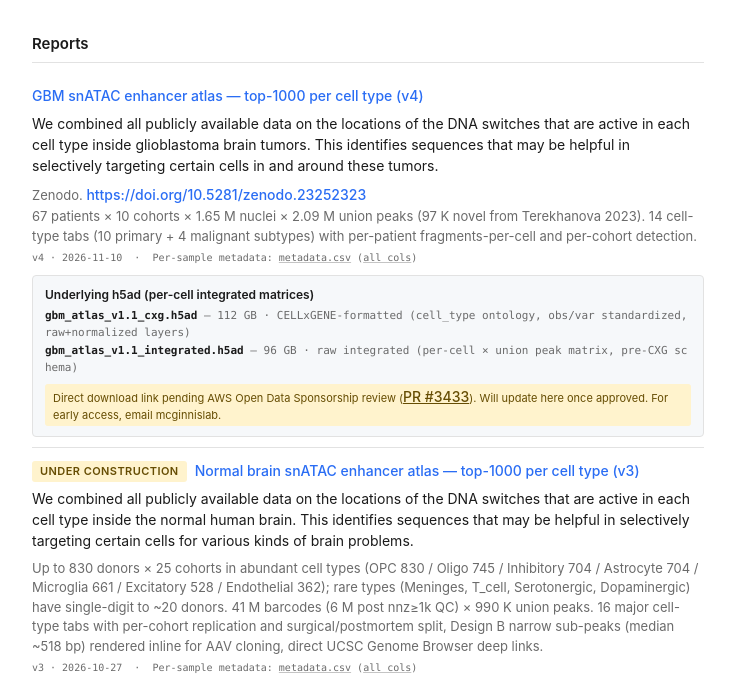
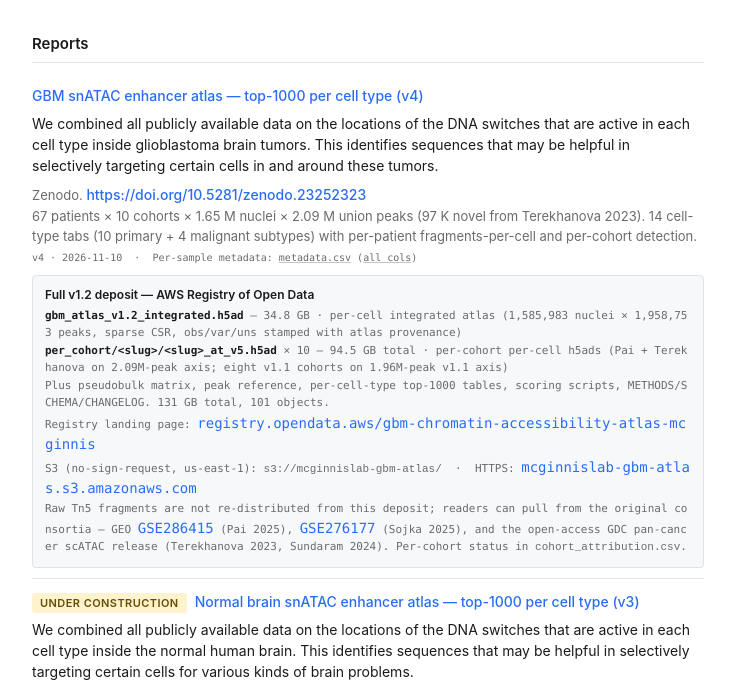
Before and after one commit to jpmcginnis/mcginnislab-data, a plain HTML site: page index.html in a window 1280 px wide. Shown: the part 111-793 px from the top of the page, without its empty margins (272-1007 px from the left). Drawn offline with Linux system fonts and the light colour scheme.

Commit message:
GBM atlas: replace pending-AWS banner with live S3 + Registry links
- v1.2 h5ad names + sizes (34.8 GB integrated + 94.5 GB per-cohort × 10)
- registry.opendata.aws/gbm-chromatin-accessibility-atlas-mcginnis
- s3://mcginnislab-gbm-atlas/ + https endpoint
- Raw-fragment upstream pointers (GEO GSE286415, GSE276177, GDC)
- Fix stale GitHub path (Glioblastoma%20snATACseq → glioblastoma-snATAC-seq)

Co-Authored-By: Claude Opus 4.7 <noreply@anthropic.com>

```diff
--- a/index.html
+++ b/index.html
@@ -155,10 +155,13 @@
       <div class="desc">67 patients × 10 cohorts × 1.65 M nuclei × 2.09 M union peaks (97 K novel from Terekhanova 2023). 14 cell-type tabs (10 primary + 4 malignant subtypes) with per-patient fragments-per-cell and per-cohort detection.</div>
       <div class="meta">v4 · 2026-11-10 &nbsp;·&nbsp; Per-sample metadata: <a href="/gbm-atlas/metadata.csv" download>metadata.csv</a> (<a href="/gbm-atlas/metadata-full.csv" download>all cols</a>)</div>
       <div class="h5ad">
-        <div class="h5ad-title">Underlying h5ad (per-cell integrated matrices)</div>
-        <div class="h5ad-row"><strong>gbm_atlas_v1.1_cxg.h5ad</strong> — 112 GB · CELLxGENE-formatted (cell_type ontology, obs/var standardized, raw+normalized layers)</div>
-        <div class="h5ad-row"><strong>gbm_atlas_v1.1_integrated.h5ad</strong> — 96 GB · raw integrated (per-cell × union peak matrix, pre-CXG schema)</div>
-        <div class="pending">Direct download link pending AWS Open Data Sponsorship review (<a href="https://github.com/awslabs/open-data-registry/pull/3433" target="_blank" rel="noopener noreferrer" style="color:#664d03;text-decoration:underline;">PR #3433</a>). Will update here once approved. For early access, email mcginnislab.</div>
+        <div class="h5ad-title">Full v1.2 deposit — AWS Registry of Open Data</div>
+        <div class="h5ad-row"><strong>gbm_atlas_v1.2_integrated.h5ad</strong> — 34.8 GB · per-cell integrated atlas (1,585,983 nuclei × 1,958,753 peaks, sparse CSR, obs/var/uns stamped with atlas provenance)</div>
+        <div class="h5ad-row"><strong>per_cohort/&lt;slug&gt;/&lt;slug&gt;_at_v5.h5ad</strong> × 10 — 94.5 GB total · per-cohort per-cell h5ads (Pai + Terekhanova on 2.09M-peak axis; eight v1.1 cohorts on 1.96M-peak v1.1 axis)</div>
+        <div class="h5ad-row">Plus pseudobulk matrix, peak reference, per-cell-type top-1000 tables, scoring scripts, METHODS/SCHEMA/CHANGELOG. 131 GB total, 101 objects.</div>
+        <div class="h5ad-row">Registry landing page: <a href="https://registry.opendata.aws/gbm-chromatin-accessibility-atlas-mcginnis/" style="word-break: break-all;">registry.opendata.aws/gbm-chromatin-accessibility-atlas-mcginnis</a></div>
+        <div class="h5ad-row">S3 (no-sign-request, us-east-1): <code>s3://mcginnislab-gbm-atlas/</code> &nbsp;·&nbsp; HTTPS: <a href="https://mcginnislab-gbm-atlas.s3.amazonaws.com/" style="word-break: break-all;">mcginnislab-gbm-atlas.s3.amazonaws.com</a></div>
+        <div class="h5ad-row">Raw Tn5 fragments are not re-distributed from this deposit; readers can pull from the original consortia — GEO <a href="https://www.ncbi.nlm.nih.gov/geo/query/acc.cgi?acc=GSE286415">GSE286415</a> (Pai 2025), <a href="https://www.ncbi.nlm.nih.gov/geo/query/acc.cgi?acc=GSE276177">GSE276177</a> (Sojka 2025), and the open-access GDC pan-cancer scATAC release (Terekhanova 2023, Sundaram 2024). Per-cohort status in <code>cohort_attribution.csv</code>.</div>
       </div>
     </li>
     <li>
@@ -193,7 +196,7 @@
   <h2>Code</h2>
   <ul class="reports">
     <li>
-      <a href="https://github.com/jpmcginnis/HumanAAVProject/tree/main/Glioblastoma%20snATACseq%20pipeline">GBM snATAC-seq pipeline</a>
+      <a href="https://github.com/jpmcginnis/HumanAAVProject/tree/main/glioblastoma-snATAC-seq-pipeline">GBM snATAC-seq pipeline</a>
       <div class="desc">End-to-end pipeline for the GBM enhancer atlas — FASTQ ingestion through union peak set, pseudobulk, differential accessibility, candidate scoring, and the v4 HTML atlas rendering.</div>
     </li>
     <li>
```
